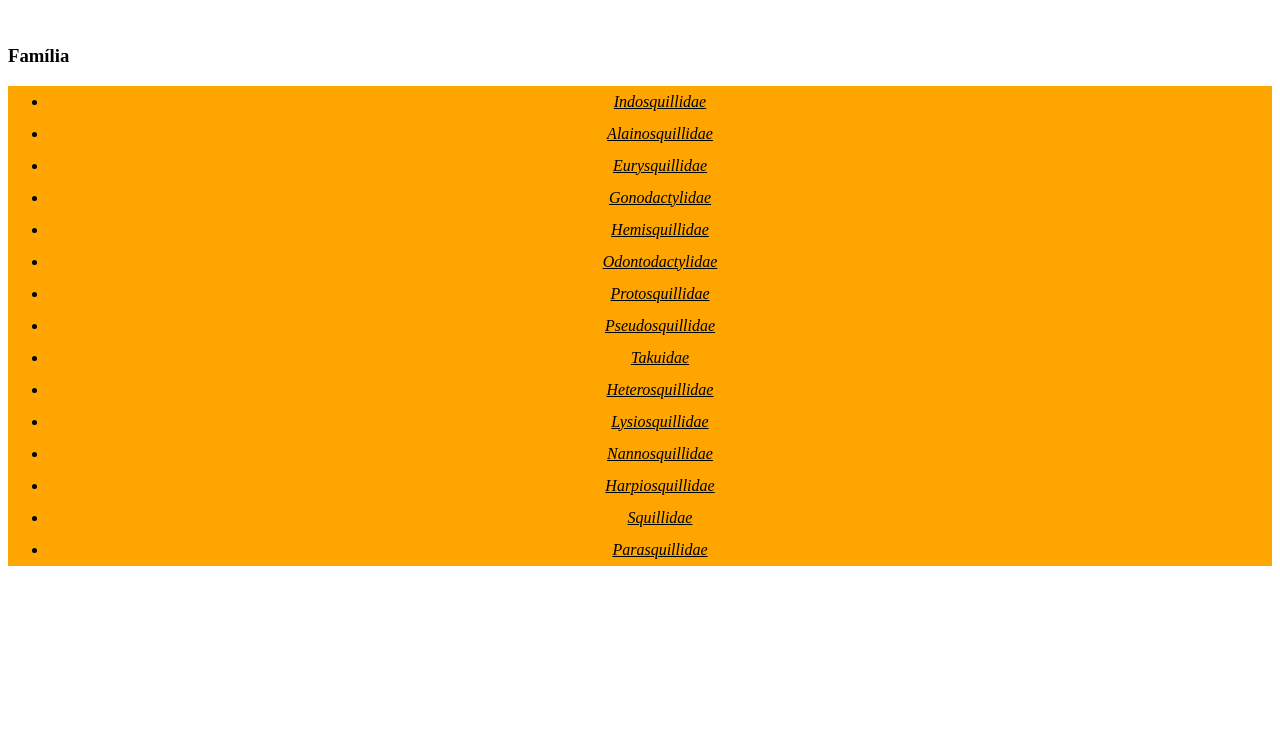
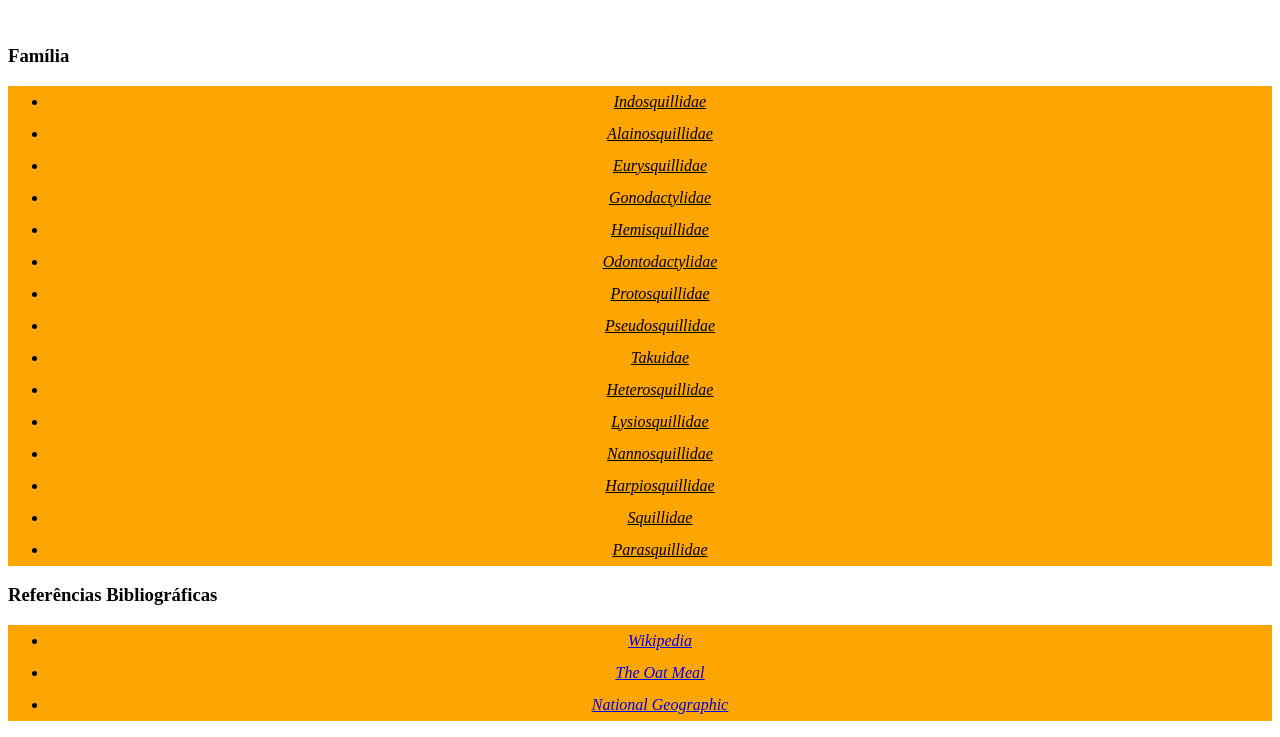
Before and after one commit to eduardoaraujogomes/trybe-exercises, a plain HTML site: page bloco_3/dia_4/index.html in a window 1280 px wide. Shown: the part 4291-5028 px from the top of the page. Before the commit the page ends 4873 px from the top, so only its background shows below. Drawn offline with Linux system fonts and the light colour scheme; files that its build step writes are made by us from their sources.

Commit message:
Adiçao de alguns estilos na section do article e criaçao da section referencias bibliograficas

```diff
--- a/bloco_3/dia_4/index.html
+++ b/bloco_3/dia_4/index.html
@@ -21,7 +21,7 @@
     <main>
       <article>
         <h2>Fatos sobre o Stomatopoda</h2>
-        <section>
+        <section class="container scientific-name">
           <h3>Nome Científico</h3>
           <p>
             Stomatopoda (ou estomatópode), chamados <em>popularmente de tamarutacas</em>
@@ -118,6 +118,14 @@
             <li>Parasquillidae</li>
           </ul>
         </section>
+        <section>
+            <h3>Referências Bibliográficas</h3>
+            <ul>
+                <li><a href="https://pt.wikipedia.org/wiki/Stomatopoda" target="_blank">Wikipedia</a></li>
+                <li><a href="https://theoatmeal.com/comics/mantis_shrimp" target="_blank">The Oat Meal</a></li>
+                <li><a href="https://www.nationalgeographic.com/science/article/natures-most-amazing-eyes-just-got-a-bit-weirder" target="_blank">National Geographic</a></li>
+            </ul>
+        </section>
       </article>
     </main>
   </body>
```
